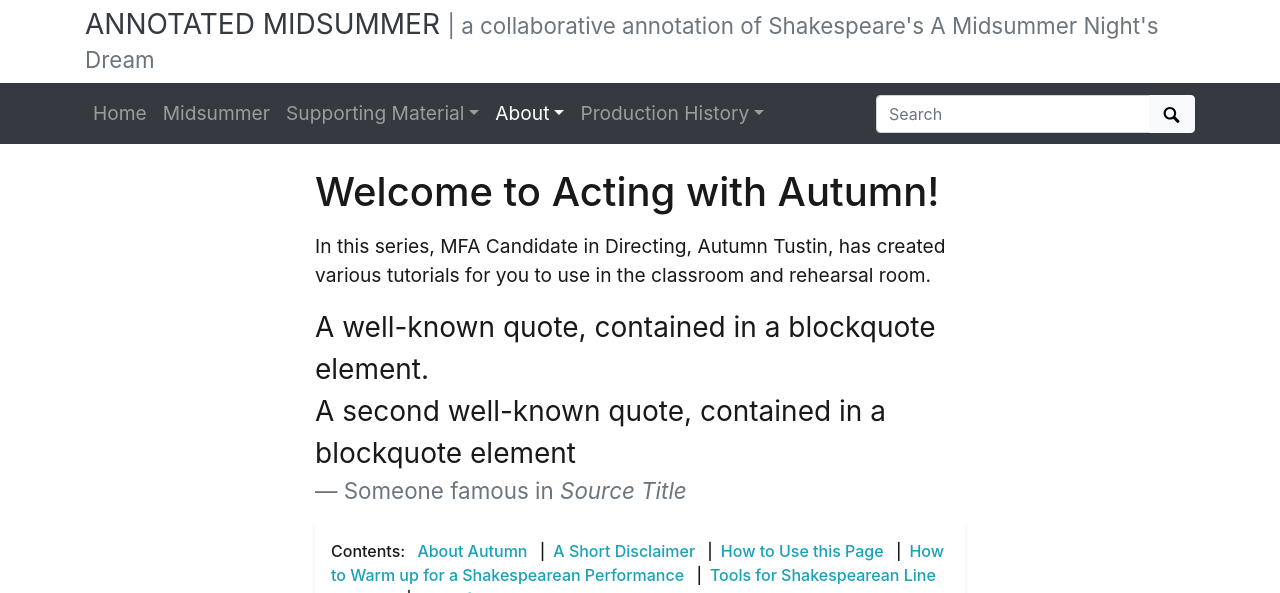
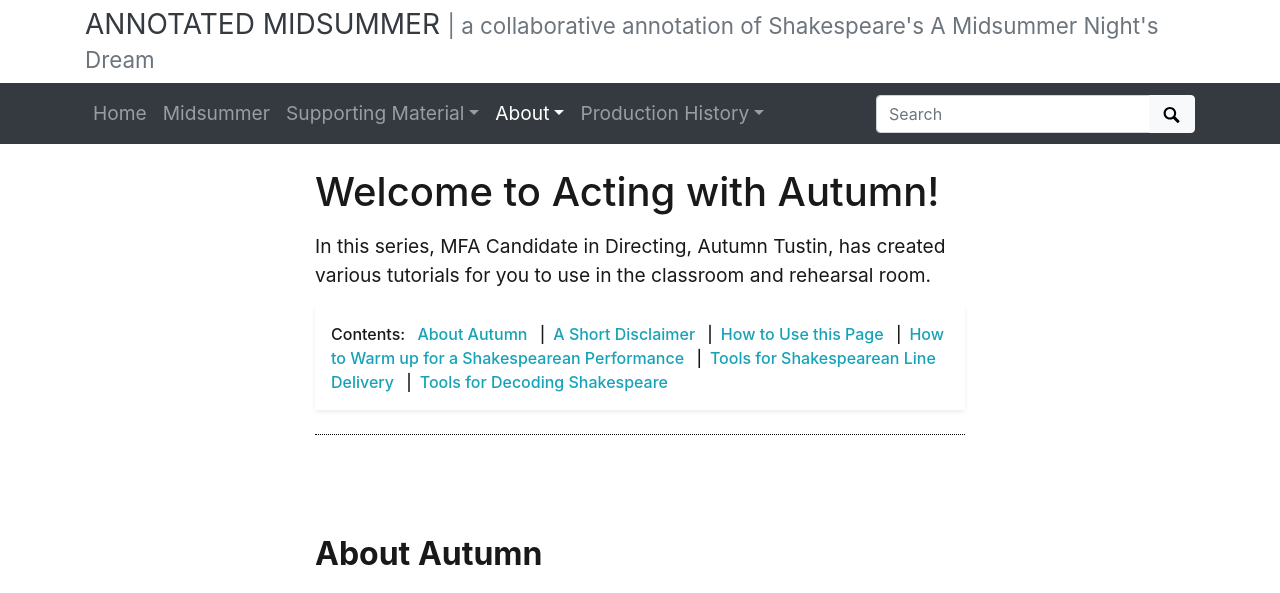
Before and after one commit to thecdil/dramaturgy, a Jekyll site: the page built from pages/acting.md, in a window 1280 px wide and 900 px high, cut to the strip 0-593 px from the top of the window. Built offline with Jekyll 4.4.1, drawn with Linux system fonts in a browser that asks for light colours.

Commit message:
Update acting.md
remove blockquote formatting text

```diff
--- a/pages/acting.md
+++ b/pages/acting.md
@@ -8,11 +8,6 @@ permalink: /acting.html
 # Welcome to Acting with Autumn!
 In this series, MFA Candidate in Directing, Autumn Tustin, has created various tutorials for you to use in the classroom and rehearsal room.
 
-<blockquote class="blockquote">
-  <p class="mb-0">A well-known quote, contained in a blockquote element.<br>
-  A second well-known quote, contained in a blockquote element</p>
-  <footer class="blockquote-footer">Someone famous in <cite title="Source Title">Source Title</cite></footer>
-</blockquote>
 
 {% include feature/nav-menu.html sections="About Autumn;A Short Disclaimer;How to Use this Page;How to Warm up for a Shakespearean Performance;Tools for Shakespearean Line Delivery;Tools for Decoding Shakespeare" %}
 ## About Autumn
```
